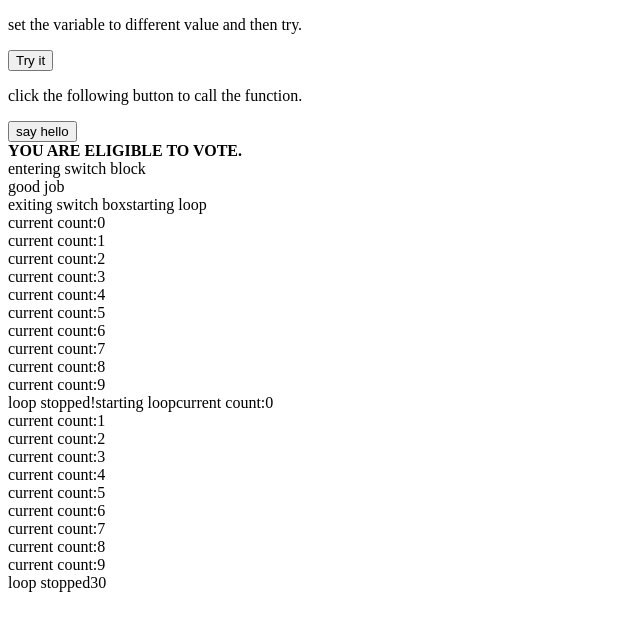
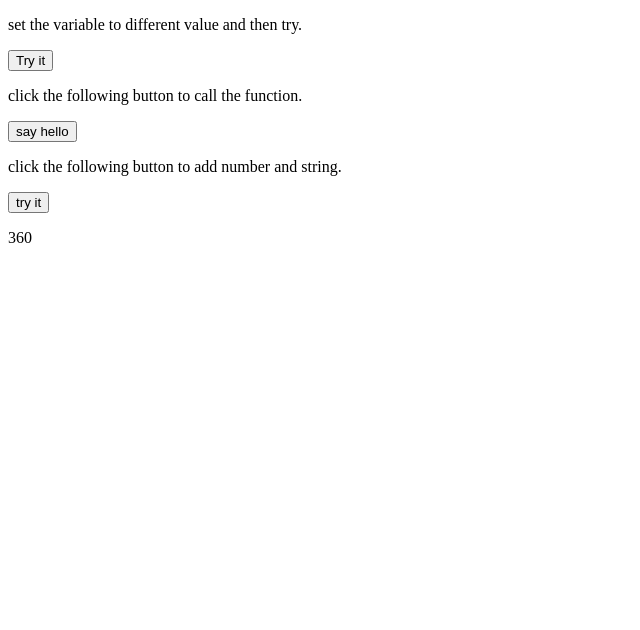
Before and after one commit to Abhishekkanu/javascript, a plain HTML site: page index.html in a window 1280 px wide. Shown: the whole page, without its empty margins (0-640 px from the left). Drawn offline with Linux system fonts and the light colour scheme.

Commit message:
23-12-2024

```diff
--- a/index.html
+++ b/index.html
@@ -24,6 +24,10 @@
     </form>
 
 
+    <p>click the following button to add number and string.</p>
+    <button onclick="myfunctionadd()">try it</button>
+    <p id="demo"></p>
+
     <script src="script.js"></script>
 </body>
 </html>
--- a/script.js
+++ b/script.js
@@ -128,7 +128,7 @@ show();
 
 
 
-
+/*
 // 16-12-2024
 var a=10;
 function functiona() {
@@ -255,3 +255,42 @@ function add(a,b){
     document.write(a+b);
 }
 add(10,20);
+*/
+
+
+
+// 23-12-2024
+var res =mul(12,30);
+function mul(x,y){
+    return x*y;
+}
+document.write(res);
+
+
+//ARROW FUNCTION
+function add(a,b){
+    console.log (a+b);
+}
+add(10,20);
+var add2=(a,b)=>{
+    console.log(a+b);
+};
+add2(102,20);
+
+var add3=(a,b)=>console.log(a+b);
+add3(30,20);
+
+
+//adding string and number
+function myfunctionadd(){
+    var x=3+3;
+    var y="3"+3;
+    var z="hello"+3;
+    var demoP=document.getElementById("demo");
+    demoP.innerHTML= "5+5="+x+"<br>"+"5+5="+y+"<br>+5+5="+z;
+}
+
+
+//array is js
+var mycollection=[1,"meera maam",true,{name:"john",age:34},function(name){console.log(name);},["abhishek","bachhan","amitabh","bachhan"]];
+console.log(mycollection);
```
